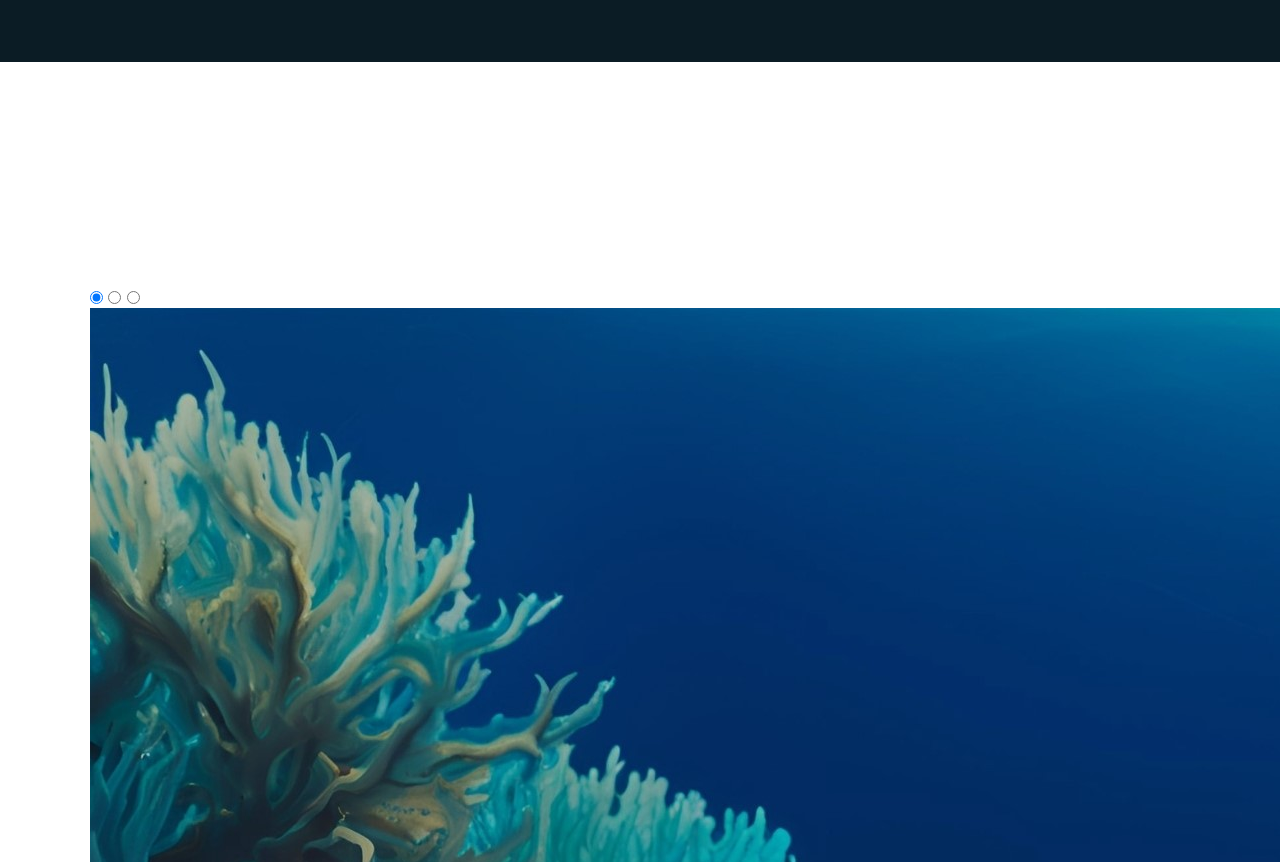
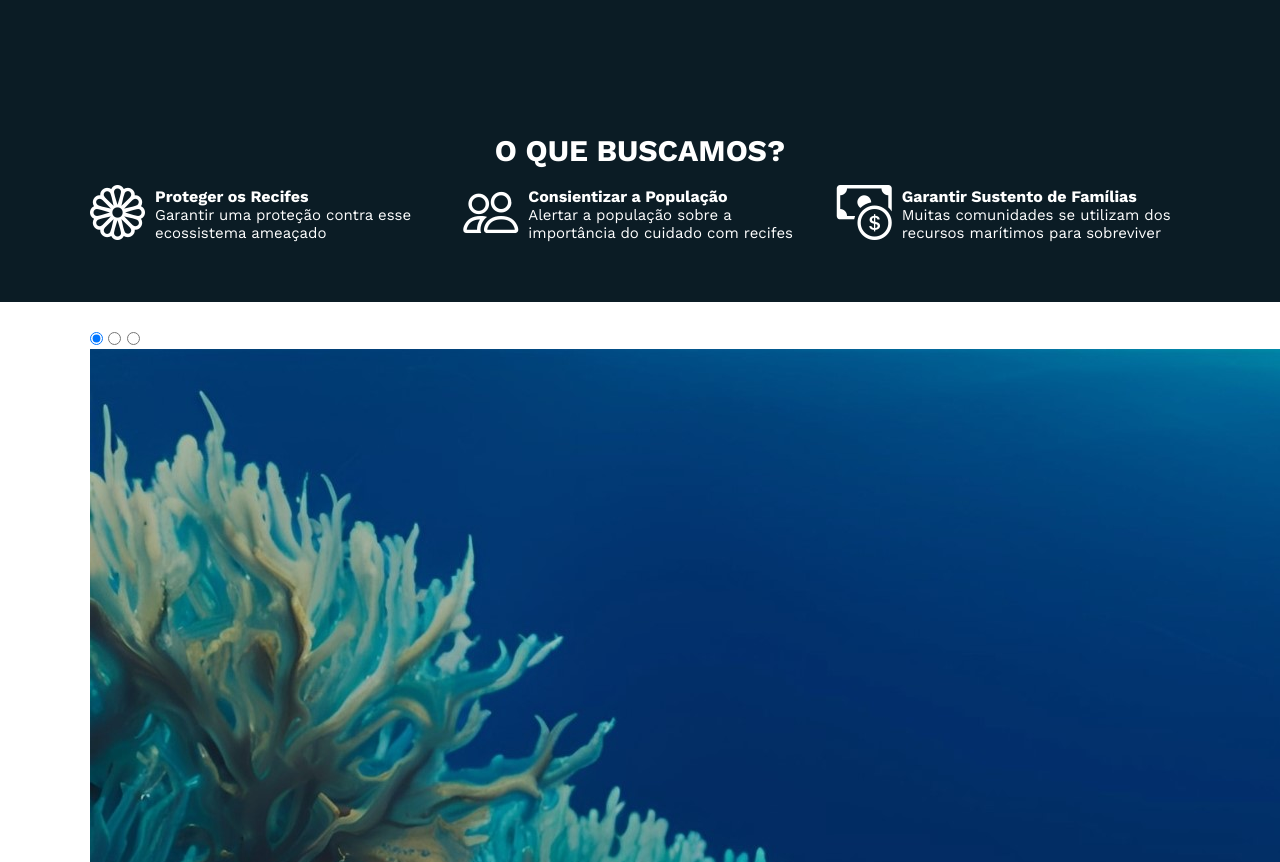
Before and after one commit to uBittencourt/CoralEco, a plain HTML site: page index.html in a window 1280 px wide. Shown: the part 1538-2400 px from the top of the page. Drawn offline with nearby package versions, Linux system fonts and the light colour scheme.

Commit message:
Estilizando seção de objetivos

```diff
--- a/src/css/style.css
+++ b/src/css/style.css
@@ -308,3 +308,44 @@ html {
 .texto-tecnologia button:hover::after{
     width: 100%;
 }
+
+
+/* ESTILIZAÇÃO DA SEÇÃO OBJETIVOS */
+#objetivos{
+    background-color: var(--azul-medio);
+    width: 100%;
+    height: 30vh;
+    display: flex;
+    align-items: center;
+    justify-content: center;
+}
+
+#objetivos h2{
+    text-align: center;
+    margin: 15px 0;
+    text-transform: uppercase;
+    font-size: 30px;
+}
+
+#objetivos p{
+    font-size: 15px;
+}
+
+#objetivos ul{
+    display: flex;
+    gap: 20px;
+    justify-content: space-between;
+}
+
+#objetivos ul li{
+    display: flex;
+    width: 33%;
+    gap: 10px;
+    justify-content: space-between;
+    align-items: center;
+    text-align: left;
+}
+
+#objetivos i{
+    font-size: 55px;
+}
```
